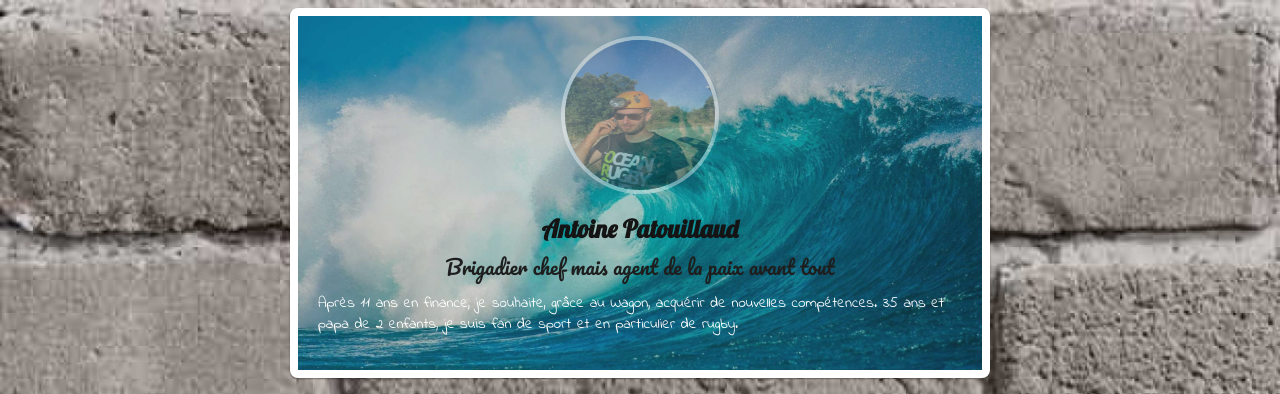
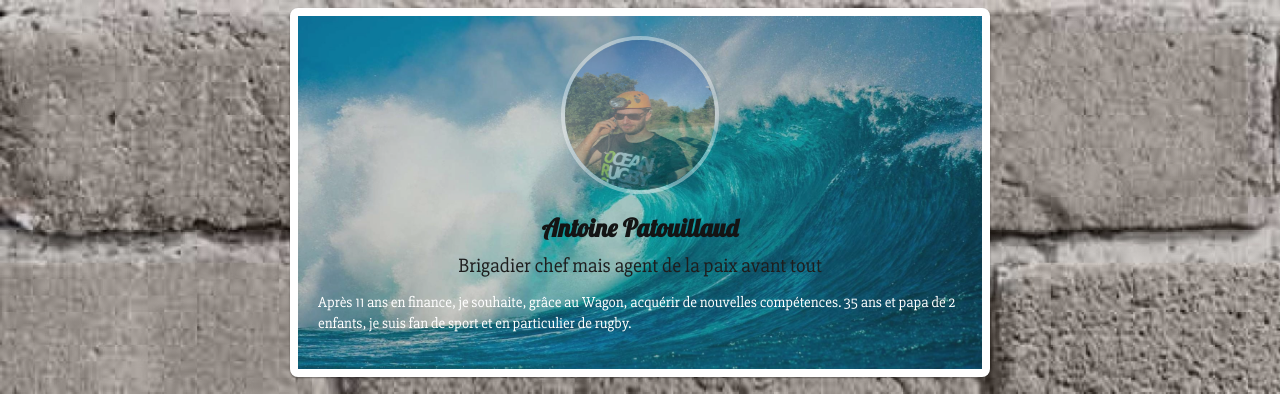
Before and after one commit to apatouillaud/profile, a plain HTML site: page index.html in a window 1280 px wide. Shown: the top 394 px of the page. Drawn offline with Linux system fonts and the light colour scheme.

Commit message:
make my profile prettier

```diff
--- a/index.html
+++ b/index.html
@@ -5,7 +5,7 @@
   <title>Ma page</title>
   <link rel="stylesheet" href="https://use.fontawesome.com/releases/v5.0.10/css/all.css">
   <link rel="stylesheet" href="style.css">
-  <link href="https://fonts.googleapis.com/css?family=Indie+Flower|Lobster|Pacifico" rel="stylesheet">
+  <link href="https://fonts.googleapis.com/css?family=Indie+Flower|Lobster|Pacifico|Slabo+27px" rel="stylesheet">
 </head>
 <body>
   <div class="container">
--- a/style.css
+++ b/style.css
@@ -1,5 +1,5 @@
 body {
-  font-family: 'Indie Flower', cursive;
+  font-family: 'Slabo 27px', serif;
   color: rgb(80,80,80);
   font-size: 15px;
   line-height: 1.4em;
@@ -17,7 +17,7 @@ h1 {
 }
 
 h2, h3, h4 {
-  font-family: 'Pacifico', cursive;
+  font-family: 'Slabo 27px', serif;
   color: rgb(30,30,30);
   font-size: 20px;
   font-weight: 500;
```
